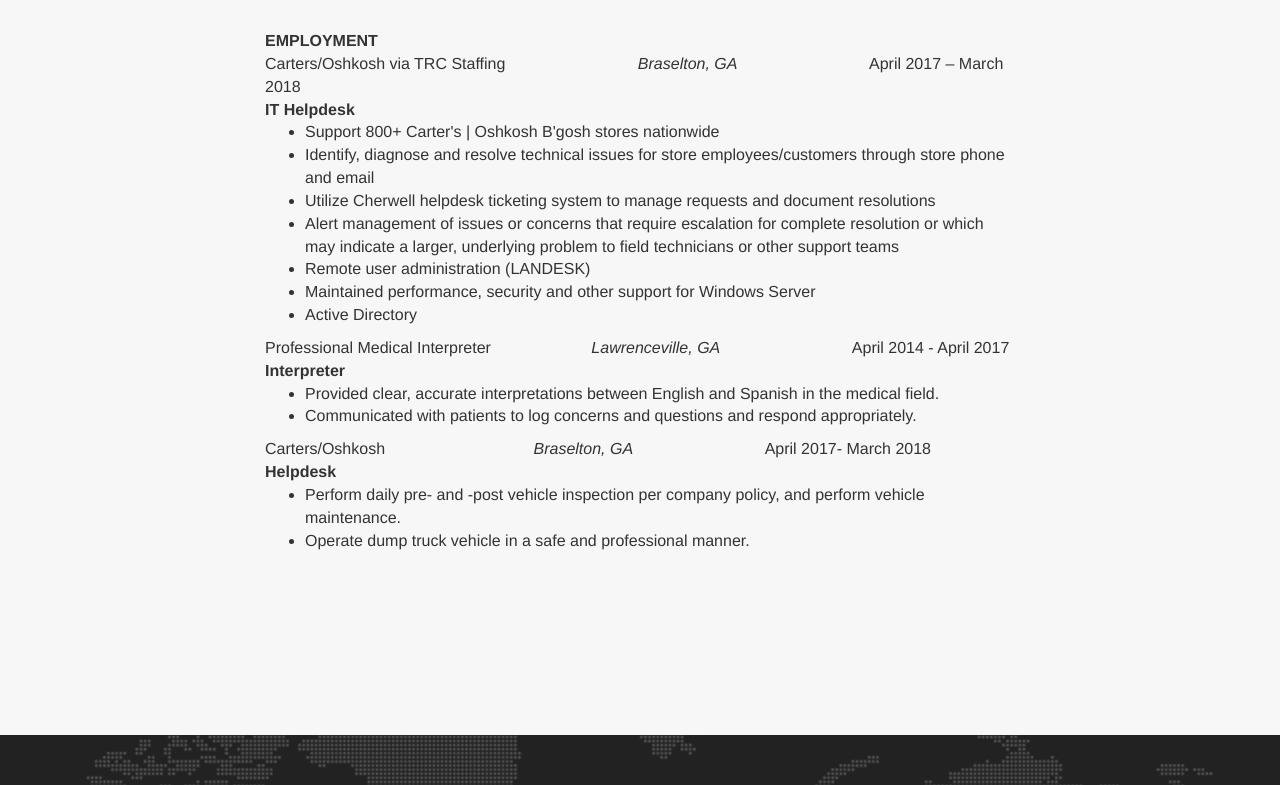
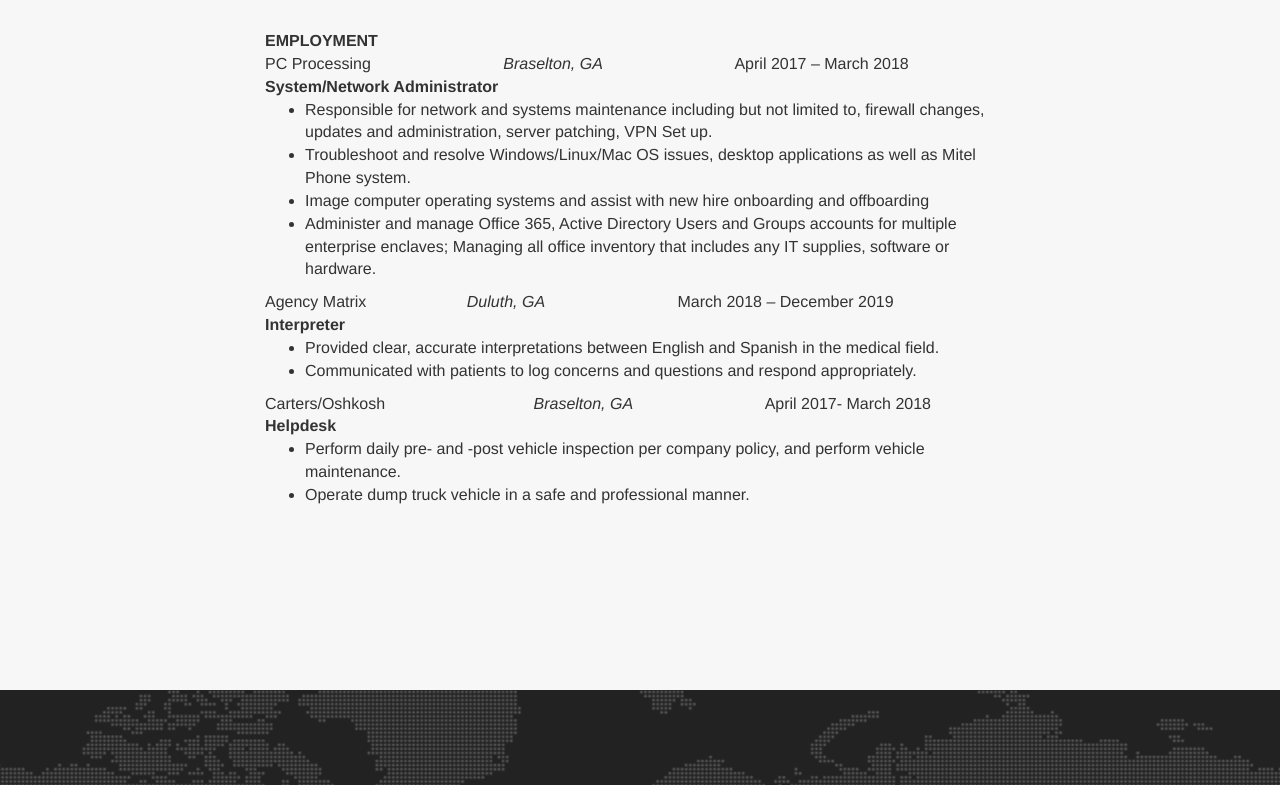
Before and after one commit to emtzv92/emtzv92.github.io, a plain HTML site: page index.html in a window 1280 px wide. Shown: the part 3689-4474 px from the top of the page. Drawn offline with nearby package versions, Linux system fonts and the light colour scheme; a script that the page names is missing.

Commit message:
Update index.html

```diff
--- a/index.html
+++ b/index.html
@@ -272,23 +272,20 @@ Advanced Digital Media, Web Technologies & Development, Music Production, Mobile
 <br>
 <strong>EMPLOYMENT</strong><br>
 
-Carters/Oshkosh via TRC Staffing&emsp;&emsp;&emsp;&emsp;&emsp;&emsp;&emsp;&emsp;
+PC Processing&emsp;&emsp;&emsp;&emsp;&emsp;&emsp;&emsp;&emsp;
 <i> Braselton, GA</i>&emsp;&emsp;&emsp;&emsp;&emsp;&emsp;&emsp;&emsp;
 April 2017 – March 2018<br>
-                      <b>IT Helpdesk</b>
+                      <b>System/Network Administrator </b>
                     <ul>
-                      <li>Support 800+ Carter's | Oshkosh B'gosh stores nationwide</li>
-                      <li>Identify, diagnose and resolve technical issues for store employees/customers through store phone and email  </li>
-                      <li>Utilize Cherwell helpdesk ticketing system to manage requests and document resolutions</li>
-                      <li>Alert management of issues or concerns that require escalation for complete resolution or which may indicate a larger, underlying problem to field technicians or other support teams</li>
-                      <li>Remote user administration (LANDESK)</li>
-                      <li>Maintained performance, security and other support for Windows Server</li>
-                      <li>Active Directory</li>
+                      <li>Responsible for network and systems maintenance including but not limited to, firewall changes, updates and administration, server patching, VPN Set up.</li>
+                      <li>Troubleshoot and resolve Windows/Linux/Mac OS issues, desktop applications as well as Mitel Phone system. </li>
+                      <li>Image computer operating systems and assist with new hire onboarding and offboarding</li>
+                      <li>Administer and manage Office 365, Active Directory Users and Groups accounts for multiple enterprise enclaves; Managing all office inventory that includes any IT supplies, software or hardware. </li>
                     </ul>
 
-Professional Medical Interpreter&emsp;&emsp;&emsp;&emsp;&emsp;&emsp;
-<i>Lawrenceville, GA</i>&emsp;&emsp;&emsp;&emsp;&emsp;&emsp;&emsp;&emsp;
-April 2014 - April 2017<br>
+Agency Matrix&emsp;&emsp;&emsp;&emsp;&emsp;&emsp;
+<i>Duluth, GA</i>&emsp;&emsp;&emsp;&emsp;&emsp;&emsp;&emsp;&emsp;
+March 2018 – December 2019<br>
 
                       <b>Interpreter</b>
                     <ul>
```
